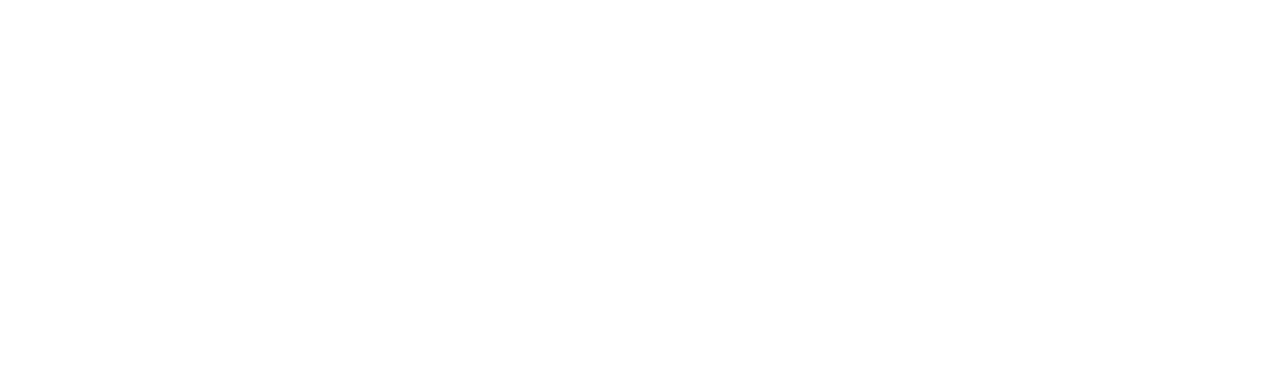
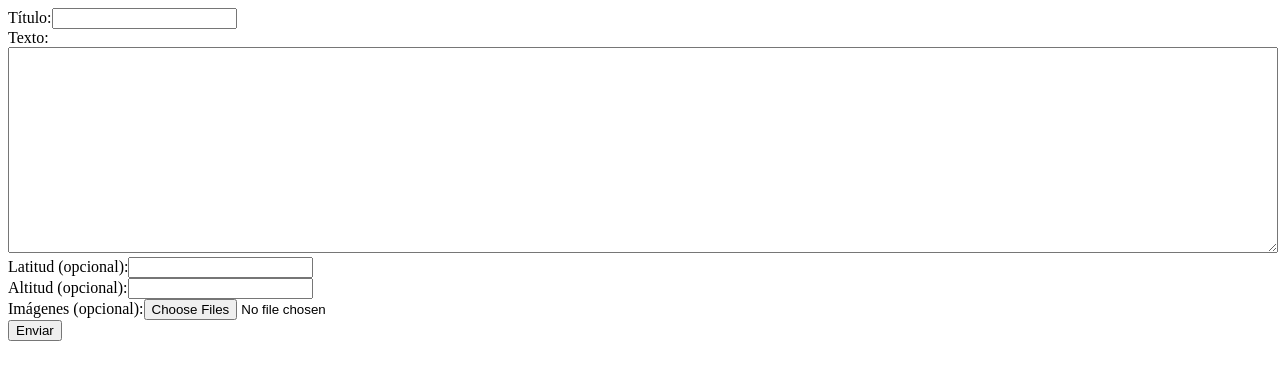
Before and after one commit to Toorreess/laWiki-fe, an Angular app: page /wikis/1/create-entry in a window 1280 px wide. Before the commit this address led to /. Shown: the top 380 px of the page. Built offline with nearby package versions, Linux system fonts and the light colour scheme.

Commit message:
Boton entry

```diff
--- /dev/null
+++ b/src/app/entries/entry-form/entry-form.component.css
@@ -0,0 +1,4 @@
+.large-textarea {
+    width: 100%;
+    height: 200px; /* Ajusta la altura según tus necesidades */
+  }
--- /dev/null
+++ b/src/app/entries/entry-form/entry-form.component.html
@@ -0,0 +1,23 @@
+<form [formGroup]="formulario" (ngSubmit)="onSubmit()">
+    <div>
+      <label for="titulo">Título:</label>
+      <input id="titulo" formControlName="titulo" type="text">
+    </div>
+    <div>
+      <label for="texto">Texto:</label>
+      <textarea id="texto" formControlName="texto" class="large-textarea"></textarea>
+    </div>
+    <div>
+      <label for="latitud">Latitud (opcional):</label>
+      <input id="latitud" formControlName="latitud" type="text">
+    </div>
+    <div>
+      <label for="altitud">Altitud (opcional):</label>
+      <input id="altitud" formControlName="altitud" type="text">
+    </div>
+    <div>
+      <label for="imagenes">Imágenes (opcional):</label>
+      <input id="imagenes" formControlName="imagenes" type="file" multiple>
+    </div>
+    <button type="submit">Enviar</button>
+  </form>
--- /dev/null
+++ b/src/app/entries/entry-form/entry-form.component.ts
@@ -0,0 +1,34 @@
+import { Component, OnInit } from '@angular/core';
+import { FormBuilder, FormGroup, ReactiveFormsModule } from '@angular/forms';
+import { ActivatedRoute } from '@angular/router';
+import { CommonModule } from '@angular/common';
+
+@Component({
+  selector: 'app-entry-form',
+  standalone: true,
+  imports: [CommonModule, ReactiveFormsModule],
+  templateUrl: './entry-form.component.html',
+  styleUrls: ['./entry-form.component.css'],
+})
+export class EntryFormComponent implements OnInit {
+  formulario!: FormGroup;
+  wikiId!: number;
+
+  constructor(private fb: FormBuilder, private route: ActivatedRoute) {}
+
+  ngOnInit(): void {
+    this.wikiId = Number(this.route.snapshot.paramMap.get('id')); // Obtén el ID de la wiki
+    this.formulario = this.fb.group({
+      titulo: [''],
+      texto: [''],
+      latitud: [''],
+      altitud: [''],
+      imagenes: [null],
+    });
+  }
+
+  onSubmit(): void {
+    console.log('Wiki ID:', this.wikiId);
+    console.log('Formulario:', this.formulario.value);
+  }
+}
--- /dev/null
+++ b/src/app/entries/mapa/mapa.component.html
@@ -0,0 +1 @@
+<div #mapContainer class="map-container"></div>
--- a/src/app/wikis/wiki-details/wiki-details.component.html
+++ b/src/app/wikis/wiki-details/wiki-details.component.html
@@ -1,5 +1,5 @@
 <div class="wiki-details">
-     <h1>{{ wiki.name }}</h1>
+    <h1>{{ wiki.name }}</h1>
     <p>{{ wiki.description }}</p>
-    <!-- lista de entries  -->
-</div>
+    <a [routerLink]="['/wikis', wiki.id, 'create-entry']" class="button-link">Crear Entrada</a>
+  </div>
--- a/src/app/wikis/wiki-details/wiki-details.component.ts
+++ b/src/app/wikis/wiki-details/wiki-details.component.ts
@@ -2,13 +2,14 @@
 import { ActivatedRoute } from '@angular/router';
 import { Wiki } from '../shared/wiki.model';
 import { WikiService } from '../shared/wiki.service';
+import { RouterModule } from '@angular/router'; // Importa RouterModule
 
 @Component({
   selector: 'app-wiki-details',
   standalone: true,
-  imports: [],
+  imports: [RouterModule], // Agrega RouterModule a las importaciones
   templateUrl: './wiki-details.component.html',
-  styleUrls: ['./wiki-details.component.css']
+  styleUrls: ['./wiki-details.component.css'],
 })
 export class WikiDetailsComponent implements OnInit {
   wiki!: Wiki;
--- a/src/app/wikis/wikis.component.ts
+++ b/src/app/wikis/wikis.component.ts
@@ -14,7 +14,7 @@
     WikiListComponent, // Exportar si necesitas usarlo fuera del módulo
   ]
 })
-export class WikisModule {}
+export class WikisComponent {}
 
 
 
```
Also changed, not shown: src/app/app.routes.ts (+5 -4 lines), src/app/entries/mapa/mapa.component.ts (added, +45 -0 lines), src/app/entries/mapa/mapa.component.css (added), 2 other files (tests, documents, lock files or other folders).
